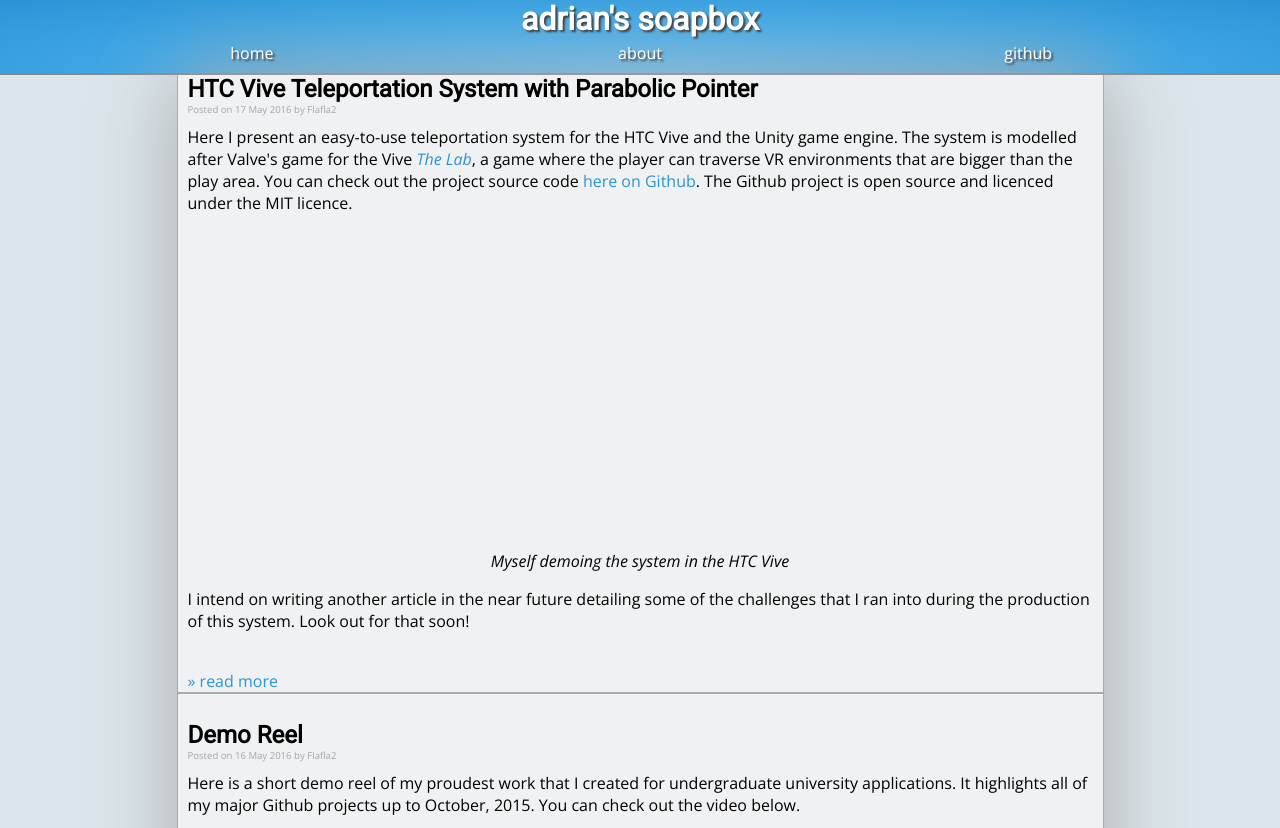
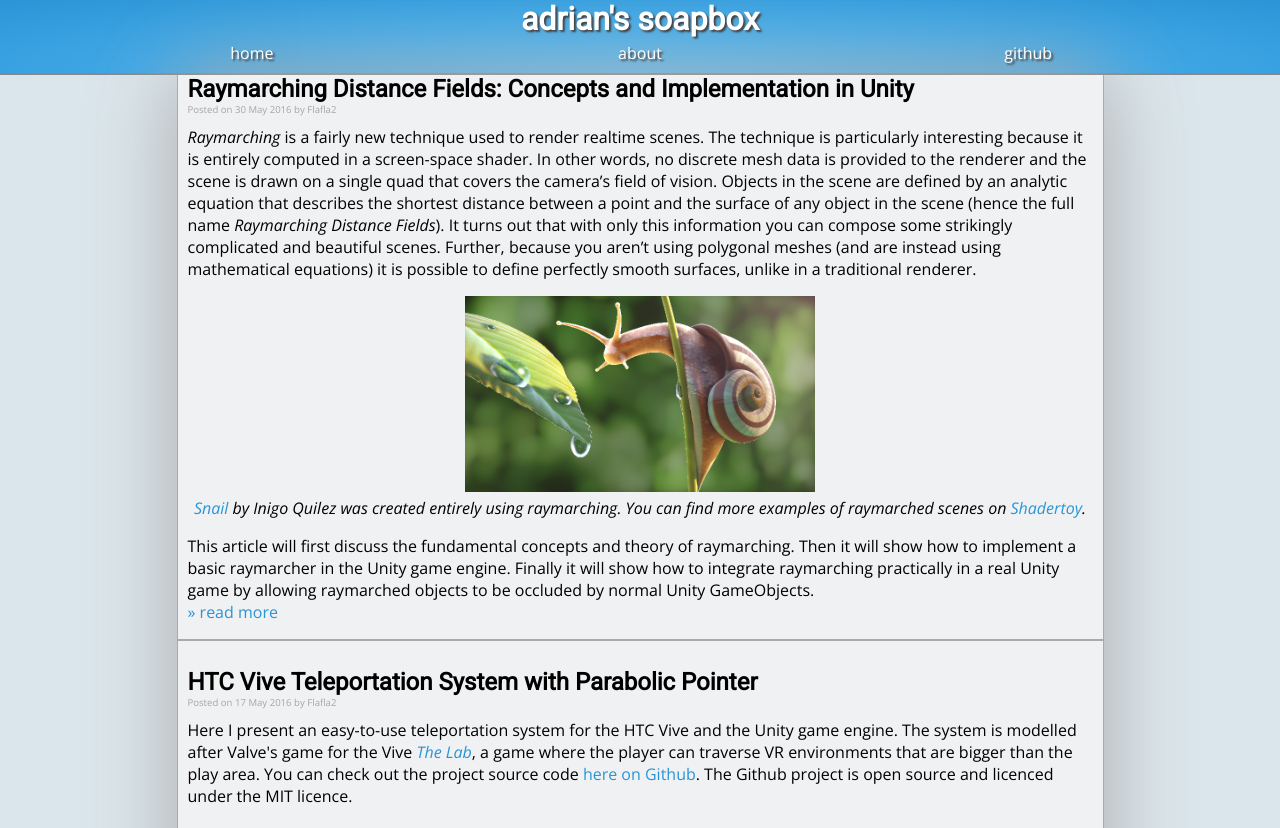
Before and after one commit to Flafla2/flafla2.github.io, a Jekyll site: the page built from index.html, in a window 1280 px wide and 900 px high, cut to the strip 0-828 px from the top of the window. Built offline with Jekyll 4.4.1, drawn with Linux system fonts in a browser that asks for light colours; nearby versions of some CDN libraries; the list of posts is cut into pages by our own code; some of the changed text lies outside the part shown.

Commit message:
Begin article on raymarching

```diff
--- a/_includes/header.html
+++ b/_includes/header.html
@@ -11,6 +11,7 @@
 		<script defer type"text/javascript" src="https://assets.gfycat.com/gfycat.js"></script>
 
 		<meta name="viewport" content="width=device-width">
+		<meta http-equiv="Content-Type" content="text/html; charset=utf-8">
 
 		<script>
 		  (function(i,s,o,g,r,a,m){i['GoogleAnalyticsObject']=r;i[r]=i[r]||function(){
--- /dev/null
+++ b/_posts/2016-5-30-raymarching.md
@@ -0,0 +1,48 @@
+---
+title: Raymarching Distance Fields&#58; Concepts and Implementation in Unity
+---
+
+*Raymarching* is a fairly new technique used to render realtime scenes.  The technique is particularly interesting because it is entirely computed in a screen-space shader.  In other words, no discrete mesh data is provided to the renderer and the scene is drawn on a single quad that covers the camera's field of vision.  Objects in the scene are defined by an analytic equation that describes the shortest distance between a point and the surface of any object in the scene (hence the full name *Raymarching Distance Fields*).  It turns out that with only this information you can compose some strikingly complicated and beautiful scenes.  Further, because you aren't using polygonal meshes (and are instead using mathematical equations) it is possible to define perfectly smooth surfaces, unlike in a traditional renderer.
+
+<p style="text-align: center">
+    <img src="/img/2016-5-30-raymarching/snail.png" style="text-align: center; width: 100%; max-width: 350px;" /><br />
+    <i><a href="https://www.shadertoy.com/view/ld3Gz2">Snail</a> by Inigo Quilez was created entirely using raymarching.  You can find more examples of raymarched scenes on <a href="https://www.shadertoy.com">Shadertoy</a>.</i>
+</p>
+
+This article will first discuss the fundamental concepts and theory of raymarching.  Then it will show how to implement a basic raymarcher in the Unity game engine.  Finally it will show how to integrate raymarching practically in a real Unity game by allowing raymarched objects to be occluded by normal Unity GameObjects.
+<!--break-->
+
+## Introduction to Raymarching
+
+Raymarching is similar to traditional raytracing in that a ray is cast into the scene for each pixel.  In a raytracer, you are given a set of equations that determines the intersection of a ray and the objects you are rendering.  This way it is possible to get a fully accurate representation of what objects the ray intersects (that is, the objects that the camera sees).  It is also possible to render nonpolygonal objects such as spheres because you only need to know the sphere / ray intersection formula (for example).  However, raytracing is very expensive, especially when you have many objects and complex lighting.  Additionally you can not raytrace through a volumetric material, such as clouds or water.  Therefore raytracing is largely inadequate for realtime applications.
+
+<p style="text-align: center">
+    <img src="/img/2016-5-30-raymarching/figure1.png" style="text-align: center; width: 100%; max-width: 450px;" /><br />
+    <i>Figure 1: Simplified representation of a raytracer.  The thick black line is an example ray cast to render a pixel from the camera.</i>
+</p>
+
+Raymarching takes an alternative approach to the ray / object intersection problem.  Raymarching does not try to directly calculate this intersection analytically.  Instead, **in raymarching we "march" a point along the ray until we find that the point intersects an object**.  It turns out that sampling this point along the ray is a relatively simple and inexpensive operation, and much more practical in realtime.  As you can see in figure 2, this method is less accurate than raytracing (if you look closely the intersection point is slightly off).  For games however it is more than adequate, and is a great compromise between the efficiency of polygonal rendering and the accuracy of traditional raytracing.
+
+<p style="text-align: center">
+    <img src="/img/2016-5-30-raymarching/figure2.png" style="text-align: center; width: 100%; max-width: 450px;" /><br />
+    <i>Figure 2: Basic implementation of a raymarcher with a fixed marching interval.  The red dots represent each sample point.</i>
+</p>
+
+### Enter distance fields
+
+A *fixed interval* raymarcher (that is, the a raymarcher where the distance between each sample along the ray is the same) is sufficient for many applications such as volumetric or transparent surfaces.  However, for opaque objects we can introduce another optimization.  This optimization calls for the use of *signed distance fields*.  **A *distance field* is a function that takes in a point as input and returns the shortest distance from that point to the surface any object in the scene.**  A *signed* distance field additionally returns a negative number if the input point is inside of an object.  Distance fields are great because they allow us to limit how often we need to sample when marching along the ray.  See the example below:
+
+<p style="text-align: center">
+    <img src="/img/2016-5-30-raymarching/figure3.png" style="text-align: center; width: 100%; max-width: 450px;" /><br />
+    <i>Figure 3: Visualization of a raymarcher using signed distance fields.  The red dots represent each sample point.  Each blue circle represents the area that is guaranteed to not contain any objects (because they are within the results of the distance field).  The dashed green lines represent the true shortest vector between each sample point and the scene.</i>
+</p>
+
+As you can see above, the distance field allows us to march the ray by a maximal distance each step.
+
+## Implementing a Basic Raymarcher
+
+
+
+## Resources
+- [Inigo Quilez's blog](http://www.iquilezles.org/www/index.htm) is perhaps the seminal resource on Raymarching Distance fields.  His articles discuss advanced raymarching techniques.
+- [This Gamedev Stackexchange discussion](http://gamedev.stackexchange.com/questions/67719/how-do-raymarch-shaders-work) gives some interesting background into how raymarching shaders work fundamentally, and offers some alternative usecases of raymarching such as volumetric lighting.
```
Also changed, not shown: img/2016-5-30-raymarching/figure1-vector.svg (added), img/2016-5-30-raymarching/figure1.png (added), img/2016-5-30-raymarching/figure2-vector.svg (added), img/2016-5-30-raymarching/figure2.png (added), img/2016-5-30-raymarching/figure3-vector.svg (added), img/2016-5-30-raymarching/figure3.png (added), img/2016-5-30-raymarching/snail.png (added).
